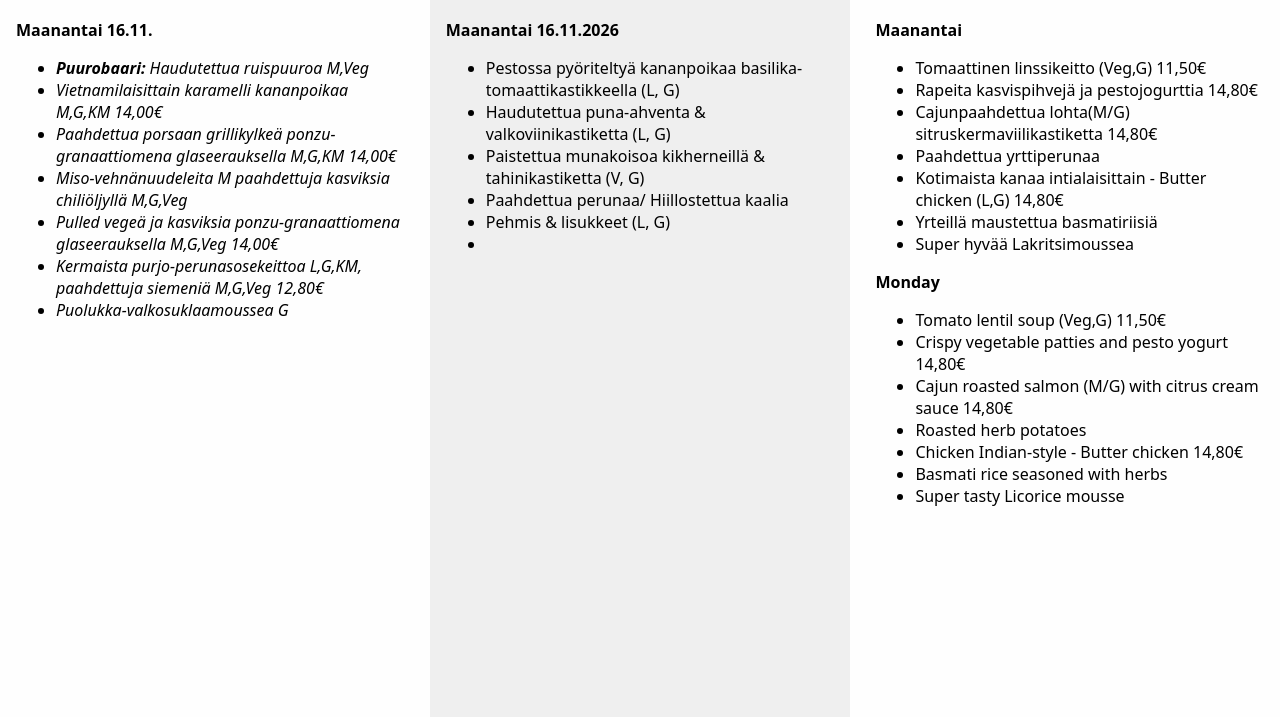
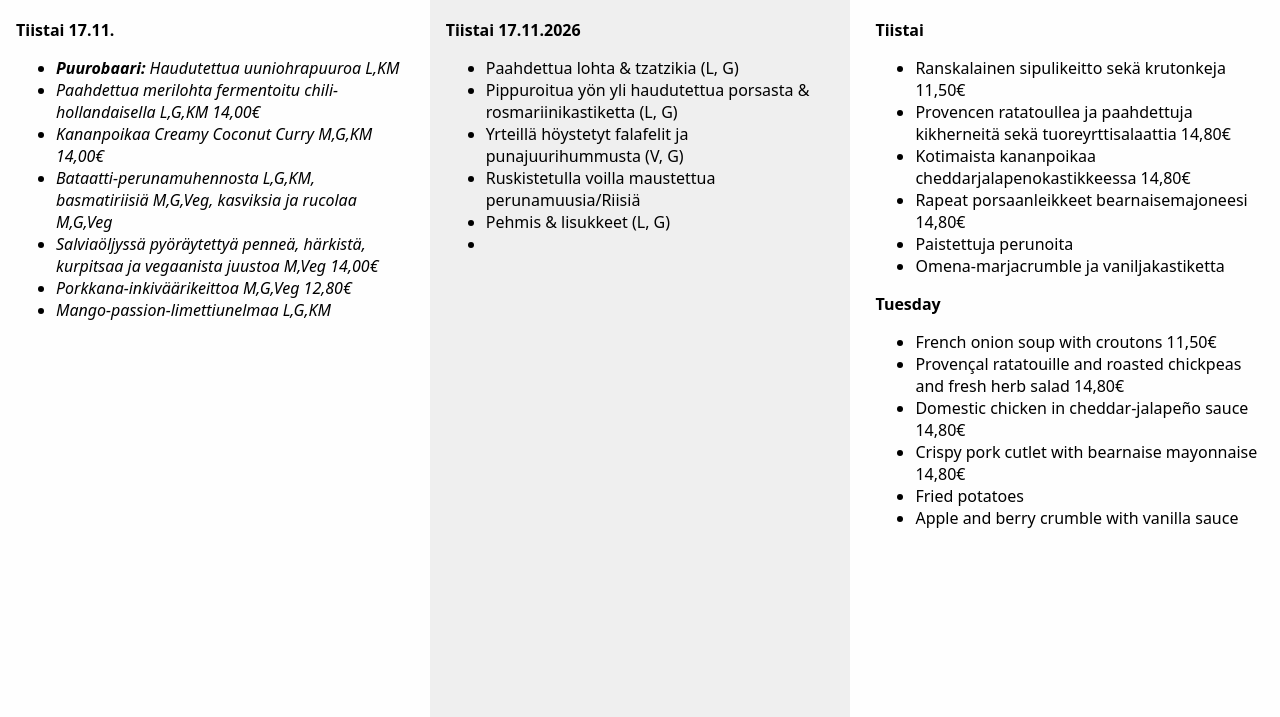
Before and after one commit to anttimc/lunchlist, a plain HTML site: page index.html in a window 1280 px wide. Shown: the part 83-800 px from the top of the page. Drawn offline with Linux system fonts and the light colour scheme.

Commit message:
Daily lunch

```diff
--- a/index.html
+++ b/index.html
@@ -1,6 +1,6 @@
 <html>
 <head>
-<title>Lunch: Monday</title>
+<title>Lunch: Tuesday</title>
 <link rel="stylesheet" href="layout.css" type="text/css" media="all">
 <meta name="viewport" content="width=device-width, initial-scale=1">
 </head>
@@ -8,29 +8,27 @@
 <div>
 <h1>Ravintola Akseli</h1>
 <div>
-<p><b>Maanantai 16.11.</b></p>
+<p><b>Tiistai 17.11.</b></p>
 <ul>
-<li>
-<strong><em>Puurobaari: </em></strong><em>Haudutettua ruispuuroa M,Veg</em>
-</li>
-<li><em>Vietnamilaisittain karamelli kananpoikaa M,G,KM 14,00€</em></li>
-<li><em>Paahdettua porsaan grillikylkeä ponzu-granaattiomena glaseerauksella M,G,KM 14,00€</em></li>
-<li><em>Miso-vehnänuudeleita M paahdettuja kasviksia chiliöljyllä M,G,Veg</em></li>
-<li><em>Pulled vegeä ja kasviksia ponzu-granaattiomena glaseerauksella M,G,Veg 14,00€</em></li>
-<li><em>Kermaista purjo-perunasosekeittoa L,G,KM, paahdettuja siemeniä M,G,Veg 12,80€</em></li>
-<li><em>Puolukka-valkosuklaamoussea G</em></li>
+<li><em><strong>Puurobaari:</strong> Haudutettua uuniohrapuuroa L,KM</em></li>
+<li><em>Paahdettua merilohta fermentoitu chili-hollandaisella L,G,KM 14,00€</em></li>
+<li><em>Kananpoikaa Creamy Coconut Curry M,G,KM 14,00€</em></li>
+<li><em>Bataatti-perunamuhennosta L,G,KM, basmatiriisiä M,G,Veg, kasviksia ja rucolaa M,G,Veg</em></li>
+<li><em>Salviaöljyssä pyöräytettyä penneä, härkistä, kurpitsaa ja vegaanista juustoa M,Veg 14,00€</em></li>
+<li><em>Porkkana-inkiväärikeittoa M,G,Veg 12,80€</em></li>
+<li><em>Mango-passion-limettiunelmaa L,G,KM</em></li>
 </ul>
 </div>
 </div>
 <div>
 <h1>Ravintola Päättäri</h1>
 <div>
-<p><b>Maanantai 16.11.2026</b></p>
+<p><b>Tiistai 17.11.2026</b></p>
 <ul>
-<li>Pestossa pyöriteltyä kananpoikaa basilika-tomaattikastikkeella (L, G)</li>
-<li>Haudutettua puna-ahventa &amp; valkoviinikastiketta (L, G)</li>
-<li>Paistettua munakoisoa kikherneillä &amp; tahinikastiketta (V, G)</li>
-<li>Paahdettua perunaa/ Hiillostettua kaalia</li>
+<li>Paahdettua lohta &amp; tzatzikia (L, G)</li>
+<li>Pippuroitua yön yli haudutettua porsasta &amp; rosmariinikastiketta (L, G)</li>
+<li>Yrteillä höystetyt falafelit ja punajuurihummusta (V, G)</li>
+<li>Ruskistetulla voilla maustettua perunamuusia/Riisiä</li>
 <li>Pehmis &amp; lisukkeet (L, G)</li>
 <li></li>
 </ul>
@@ -40,27 +38,25 @@
 <h1>Dylan Luft</h1>
 <div>
 <div>
-<p><b>Maanantai</b></p>
+<p><b>Tiistai</b></p>
 <ul>
-<li>Tomaattinen linssikeitto (Veg,G) 11,50€</li>
-<li>Rapeita kasvispihvejä ja pestojogurttia 14,80€</li>
-<li>Cajunpaahdettua lohta(M/G) sitruskermaviilikastiketta 14,80€</li>
-<li>Paahdettua yrttiperunaa </li>
-<li>Kotimaista kanaa intialaisittain - Butter chicken (L,G) 14,80€</li>
-<li>Yrteillä maustettua basmatiriisiä </li>
-<li>Super hyvää Lakritsimoussea </li>
+<li>Ranskalainen sipulikeitto sekä krutonkeja 11,50€</li>
+<li>Provencen ratatoullea ja paahdettuja kikherneitä sekä tuoreyrttisalaattia 14,80€</li>
+<li>Kotimaista kananpoikaa cheddarjalapenokastikkeessa 14,80€</li>
+<li>Rapeat porsaanleikkeet bearnaisemajoneesi 14,80€</li>
+<li>Paistettuja perunoita </li>
+<li>Omena-marjacrumble ja vaniljakastiketta </li>
 </ul>
 </div>
 <div>
-<p><b>Monday</b></p>
+<p><b>Tuesday</b></p>
 <ul>
-<li>Tomato lentil soup (Veg,G) 11,50€</li>
-<li>Crispy vegetable patties and pesto yogurt 14,80€</li>
-<li>Cajun roasted salmon (M/G) with citrus cream sauce 14,80€</li>
-<li>Roasted herb potatoes </li>
-<li>Chicken Indian-style - Butter chicken 14,80€</li>
-<li>Basmati rice seasoned with herbs </li>
-<li>Super tasty Licorice mousse </li>
+<li>French onion soup with croutons 11,50€</li>
+<li>Provençal ratatouille and roasted chickpeas and fresh herb salad 14,80€</li>
+<li>Domestic chicken in cheddar-jalapeño sauce 14,80€</li>
+<li>Crispy pork cutlet with bearnaise mayonnaise 14,80€</li>
+<li>Fried potatoes </li>
+<li>Apple and berry crumble with vanilla sauce </li>
 </ul>
 </div>
 </div>
```
